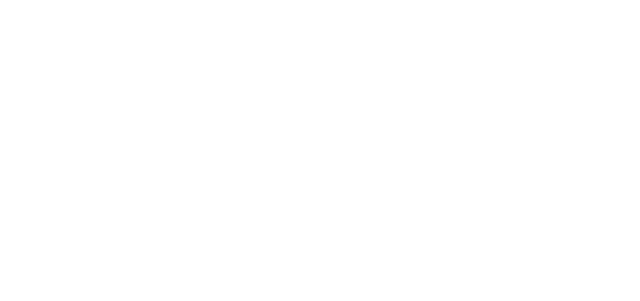
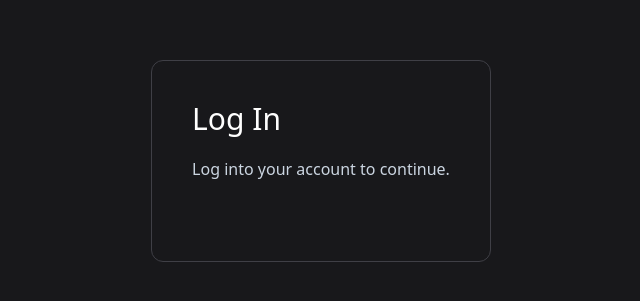
Before and after one commit to adriansth/events-management-frontend, a React (Vite) app: page /login in a window 1280 px wide. Before the commit this address had no page. Shown: the part 239-540 px from the top of the page, without its empty margins (319-959 px from the left). Built offline with nearby package versions, Linux system fonts and the light colour scheme.

Commit message:
feat: login and signup pages ui

```diff
--- a/src/App.jsx
+++ b/src/App.jsx
@@ -3,6 +3,8 @@ import "./App.css";
 import { BrowserRouter, Routes, Route } from "react-router-dom";
 // pages
 import HomePage from "./pages/HomePage";
+import LoginPage from "./pages/LoginPage";
+import SignupPage from "./pages/SignupPage";
 
 function App() {
    return (
@@ -10,6 +12,8 @@ function App() {
          <BrowserRouter>
             <Routes>
                <Route path="/" element={<HomePage />} />
+               <Route path="/login" element={<LoginPage />} />
+               <Route path="/signup" element={<SignupPage />} />
             </Routes>
          </BrowserRouter>
       </>
--- a/src/pages/HomePage.jsx
+++ b/src/pages/HomePage.jsx
@@ -1,3 +1,6 @@
+// react
+import { Link } from "react-router-dom";
+
 export default function HomePage() {
    return (
       <div className="w-screen h-screen overflow-hidden flex flex-col items-center justify-center bg-zinc-900">
@@ -11,12 +14,16 @@ export default function HomePage() {
                </p>
             </div>
             <div className="flex gap-x-5 justify-start">
+               <Link to="/login">
                   <button className="px-5 py-3 rounded-xl bg-white font-medium hover:bg-slate-200 transition-colors">
                      Log in
                   </button>
+               </Link>
+               <Link to="/signup">
                   <button className="px-5 py-3 rounded-xl bg-white font-medium hover:bg-slate-200 transition-colors">
                      Sign up
                   </button>
+               </Link>
             </div>
          </div>
       </div>
--- /dev/null
+++ b/src/pages/LoginPage.jsx
@@ -0,0 +1,15 @@
+export default function LoginPage() {
+   return (
+      <div className="w-screen h-screen overflow-hidden flex flex-col items-center justify-center bg-zinc-900">
+         <div className="p-10 rounded-xl border border-zinc-700 flex flex-col gap-y-10">
+            <div className="flex flex-col gap-y-5">
+               <h1 className="font-medium text-3xl text-white">Log In</h1>
+               <p className="font-medium text-slate-300">
+                  Log into your account to continue.
+               </p>
+            </div>
+            <div className="flex flex-col gap-y-5"></div>
+         </div>
+      </div>
+   );
+}
--- /dev/null
+++ b/src/pages/SignupPage.jsx
@@ -0,0 +1,14 @@
+export default function SignupPage() {
+   return (
+      <div className="w-screen h-screen overflow-hidden flex flex-col items-center justify-center bg-zinc-900">
+         <div className="p-10 rounded-xl border border-zinc-700 flex flex-col gap-y-10">
+            <div className="flex flex-col gap-y-5">
+               <h1 className="font-medium text-3xl text-white">Sign Up</h1>
+               <p className="font-medium text-slate-300">
+                  Create an account to get started.
+               </p>
+            </div>
+         </div>
+      </div>
+   );
+}
```
Lines whose indentation alone changed are shown as unchanged.
